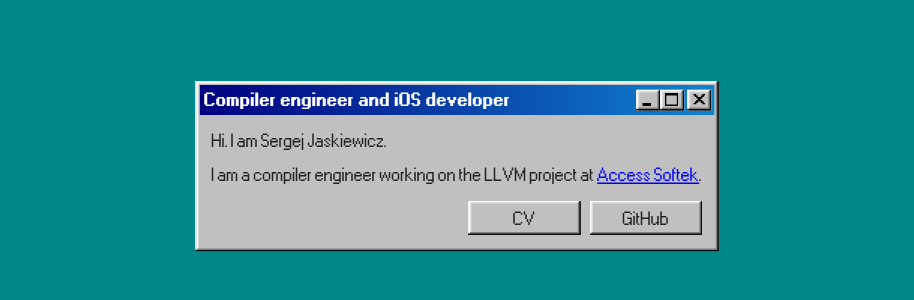
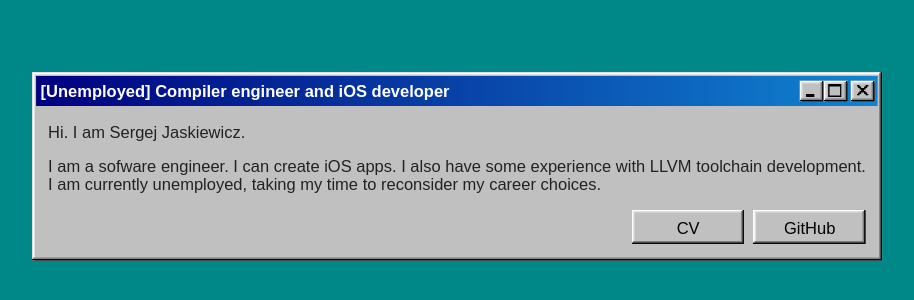
Before and after one commit to broadwaylamb/broadwaylamb.com, a plain HTML site: page index.html in a window 1280 px wide. Shown: the part 234-534 px from the top of the page, without its empty margins (183-1097 px from the left). Drawn offline with nearby package versions, Linux system fonts and the light colour scheme; a web font is replaced by a local one.

Commit message:
Mention unemployment

```diff
--- a/index.html
+++ b/index.html
@@ -1,20 +1,19 @@
 <!DOCTYPE html>
 <html>
 <head>
-    <title>Sergej Jaskiewicz, compiler engineer and iOS developer</title>
-    <meta property="og:title" content="Sergej Jaskiewicz, compiler engineer and iOS developer">
-    <meta name="twitter:title" content="Sergej Jaskiewicz, compiler engineer and iOS developer">
-    <link rel="stylesheet" href="" type="text/css">
+    <title>Sergej Jaskiewicz</title>
+    <meta property="og:title" content="Sergej Jaskiewicz">
+    <meta name="twitter:title" content="Sergej Jaskiewicz">
     <meta name="author" content="Sergej Jaskiewicz">
     <meta name="twitter:creator" content="@broadway_lamb">
-    <link rel="stylesheet" href="https://unpkg.com/98.css" type="text/css">
+    <link rel="stylesheet" href="98.css" type="text/css">
     <meta name="viewport" content="width=device-width, initial-scale=1.0">
 </head>
 <body style="background-color: #008888">
     <div style="position: fixed; top: 50%; left: 50%; transform: translate(-50%, -50%) scale(1.5);">
         <div class="window">
             <div class="title-bar">
-                <div class="title-bar-text">Compiler engineer and iOS developer</div>
+                <div class="title-bar-text">[Unemployed] Compiler engineer and iOS developer</div>
                 <div class="title-bar-controls">
                     <button aria-label="Minimize"></button>
                     <button aria-label="Maximize"></button>
@@ -23,7 +22,8 @@
             </div>
             <div class="window-body">
                 <p>Hi. I am Sergej Jaskiewicz.</p>
-                <p>I am a compiler engineer working on the LLVM project at <a href="https://www.accesssoftek.com/llvm">Access Softek</a>.</p>
+                <p>I am a sofware engineer. I can create iOS apps. I also have some experience with LLVM toolchain development.<br>
+                I am currently unemployed, taking my time to reconsider my career choices.</p>
                 <section class="field-row" style="justify-content: flex-end">
                     <button onclick="window.open('CV.pdf', '_blank');" type="button">CV</button>
                     <button onclick="window.open('https://github.com/broadwaylamb', '_blank');" type="button">GitHub</button>
```
